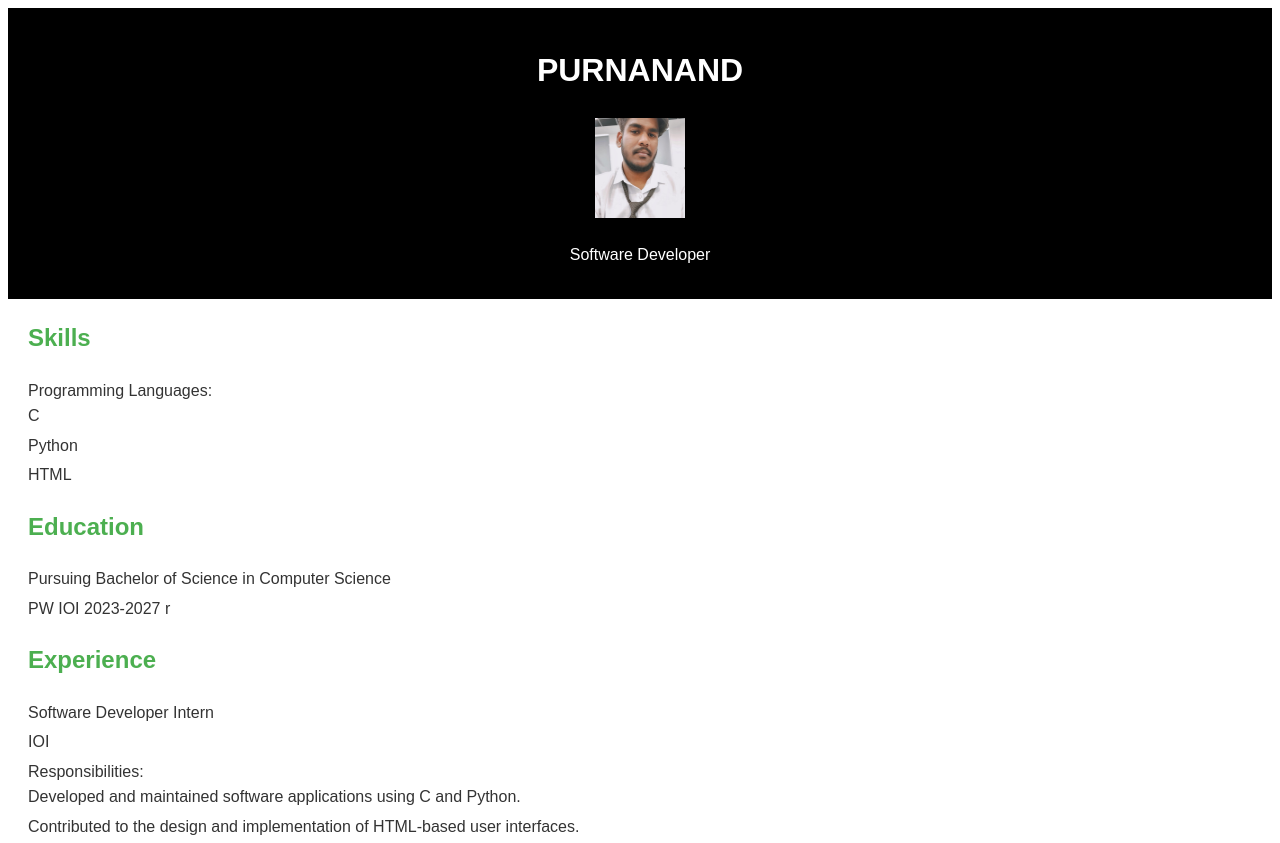
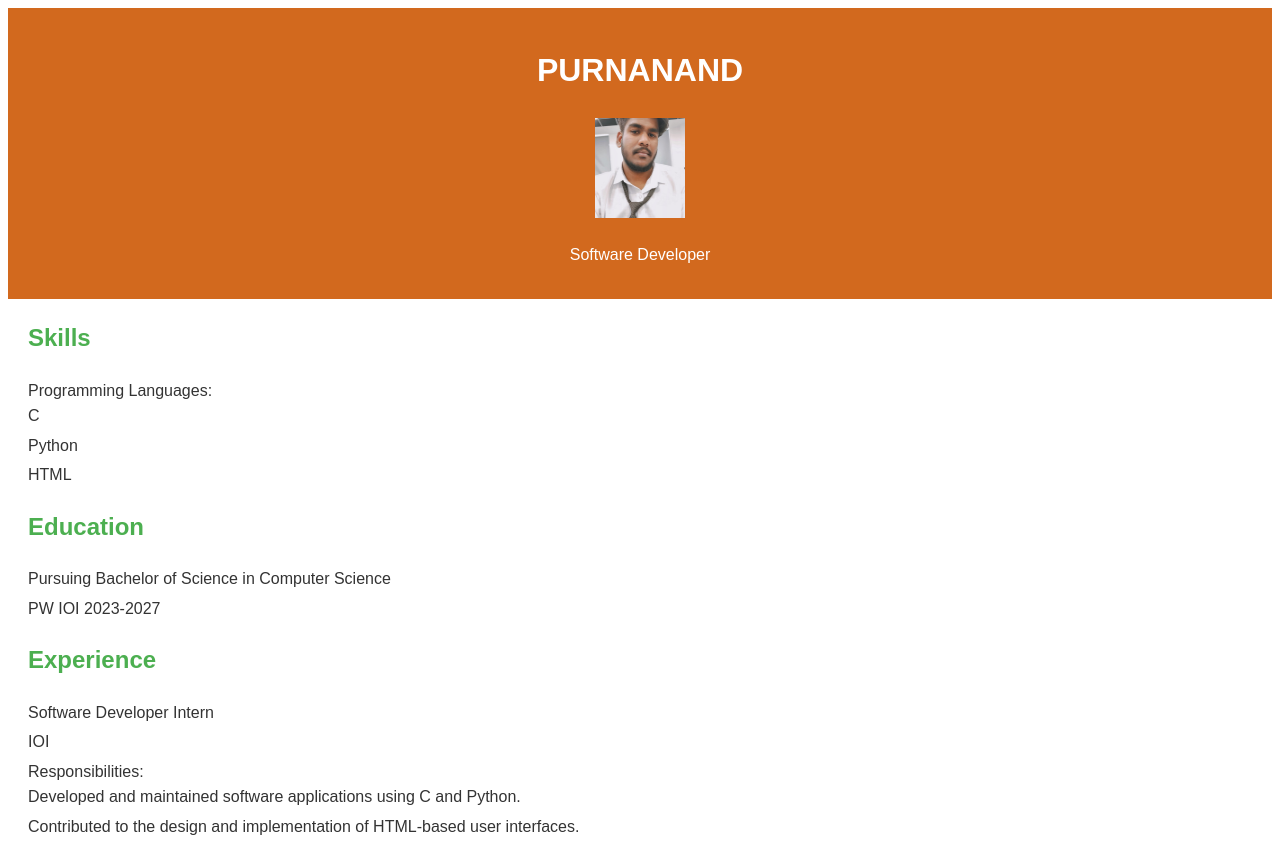
Before and after one commit to WarePurnanand/Resume-V1, a plain HTML site: page index.html in a window 1280 px wide. Shown: the top 843 px of the page. Drawn offline with Linux system fonts and the light colour scheme; files whose address does not match are found by name.

Commit message:
Update index.html

```diff
--- a/index.html
+++ b/index.html
@@ -1,5 +1,6 @@
 <!DOCTYPE html>
 <html lang="en">
+
 <head>
   <meta charset="UTF-8" />
   <meta name="viewport" content="width=device-width, initial-scale=1.0" />
@@ -12,7 +13,7 @@
     }
 
     header {
-        background-color:black;
+      background-color: chocolate;
       color: #fff;
       text-align: center;
       padding: 1em;
@@ -40,8 +41,7 @@
 <body>
   <header>
     <h1>PURNANAND</h1>
-      <img
-      src="C:\Users\Prabhakar ware\OneDrive\Desktop\Resume V1\WhatsApp Image 2024-01-29 at 23.47.39_de672a87.jpg"
+    <img src="C:\Users\Prabhakar ware\OneDrive\Desktop\Resume V1\WhatsApp Image 2024-01-29 at 23.47.39_de672a87.jpg"
       width="90" height="100" align="center left">
     <!-- header { img-align: left; padding: 2px;
       background-color: #f2f2f2; } img { max-width: 10px; max-height: 10px;
@@ -67,7 +67,7 @@
     <h2>Education</h2>
     <ul>
       <li>Pursuing Bachelor of Science in Computer Science</li>
-        <li>PW IOI 2023-2027 r</li>
+      <li>PW IOI 2023-2027 </li>
     </ul>
   </section>
 
@@ -99,4 +99,5 @@
     </ul>
   </section>
 </body>
+
 </html>
```
Lines whose indentation alone changed are shown as unchanged.
